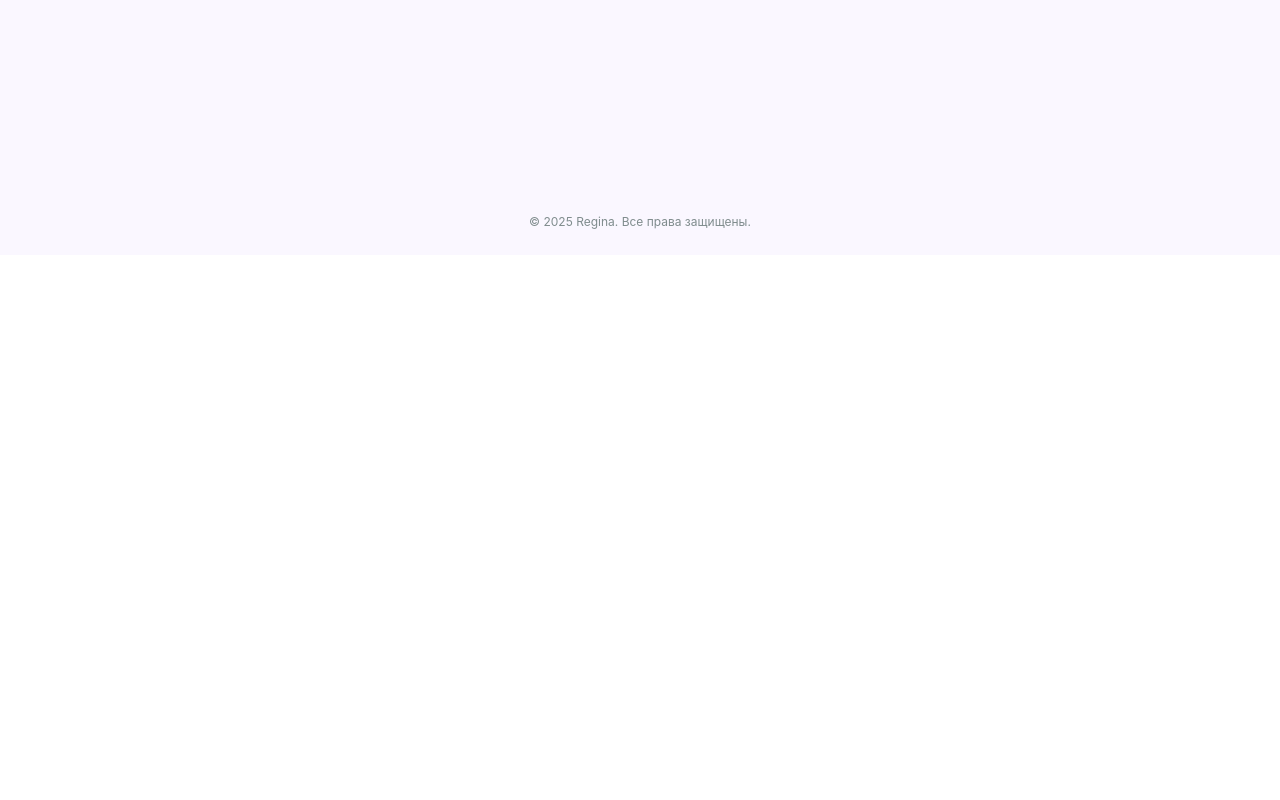
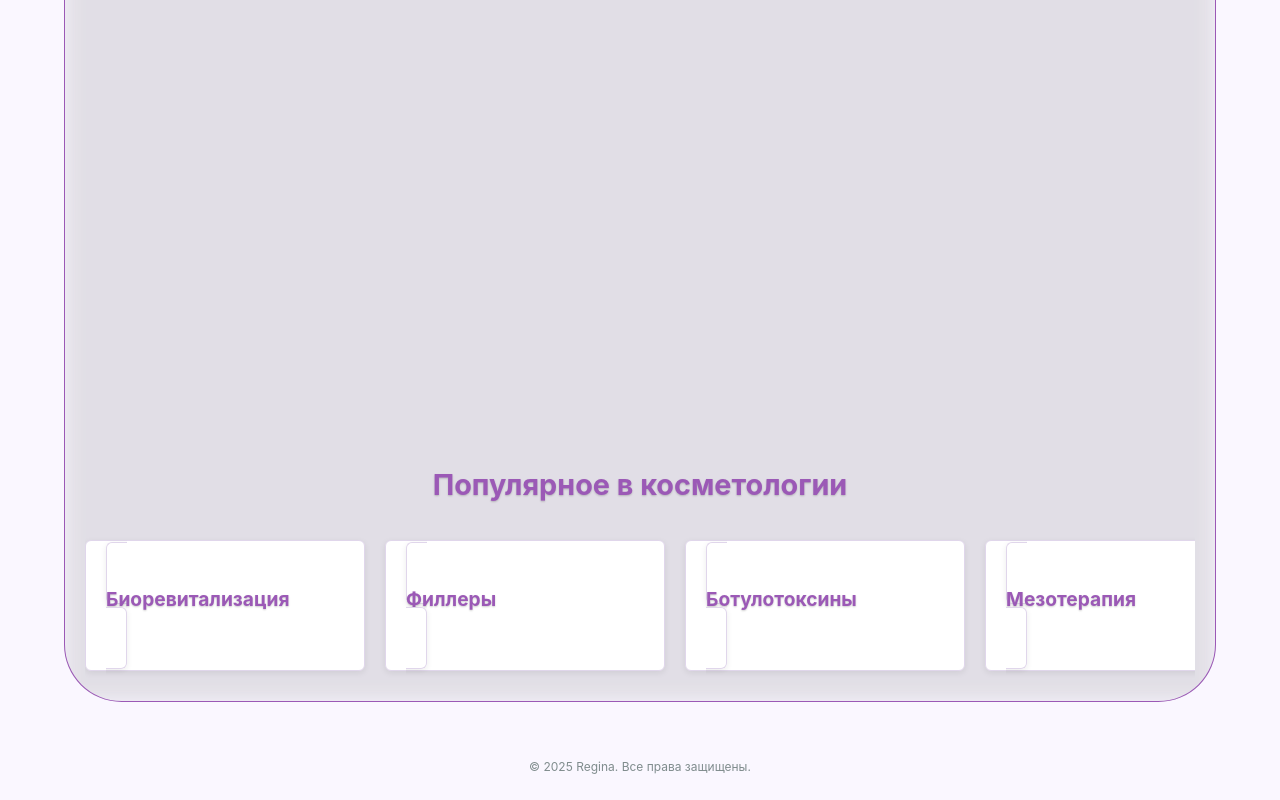
Before and after one commit to Dima19081988/Regina_site-new, a React app in the folder frontend/: page / in a window 1280 px wide. Shown: the part 545-1345 px from the top of the page. Before the commit the page ends 800 px from the top, so only its background shows below. Built offline with nearby package versions, Linux system fonts and the light colour scheme; the HTML template or start-up script is replaced by a standard one.

Commit message:
добалвен trendsSection

```diff
--- a/frontend/package.json
+++ b/frontend/package.json
@@ -12,6 +12,7 @@
     "format": "prettier --write ."
   },
   "dependencies": {
+    "framer-motion": "^12.23.24",
     "react": "^19.1.1",
     "react-dom": "^19.1.1",
     "react-router-dom": "^7.9.5"
--- a/frontend/src/App.tsx
+++ b/frontend/src/App.tsx
@@ -5,6 +5,7 @@ import Homepage from './pages/Homepage/Homepage';
 import AdminHomepage from './pages/Homepage/AdminHomePage';
 import LoginPage from './pages/Login/LoginPage';
 import PricePage from './pages/PriceList/public/PricePage';
+import TrendDetailPage from './components/TrendSection/TrendDetailPage';
 import AdminPricePage from './pages/PriceList/admin/AdminPricePage';
 import PortfolioPage from './pages/Portfolio/public/PortfolioPage';
 import PortfolioPageAdmin from './pages/Portfolio/admin/PortfolioPageAdmin';
@@ -40,8 +41,12 @@ function App() {
           <PublicLayout>
             <PricePage />
           </PublicLayout>
-        }
-        />
+        } />
+        <Route path="/trends/:slug" element={
+          <PublicLayout>
+            <TrendDetailPage />
+          </PublicLayout>
+        } />
         {/* Админка */}
         <Route path="/admin/login" element={<LoginPage />} />
         <Route element={<ProtectedRoute />}>
--- a/frontend/src/components/PriceList/PriceList.module.css
+++ b/frontend/src/components/PriceList/PriceList.module.css
@@ -27,6 +27,7 @@
 .pricelistTable {
   width: 100%;
   border-collapse: collapse;
+  color: var(--color-primary-dark);
   box-shadow: 0 2px 8px rgba(155, 89, 182, 0.08);
   border-radius: var(--radius-md);
   overflow: hidden;
@@ -36,7 +37,7 @@
 .pricelistTable th,
 .pricelistTable td {
   padding: var(--space-sm) var(--space-md);
-  text-align: left;
+  text-align: center;
   border-bottom: 1px solid var(--color-border);
 }
 
@@ -47,6 +48,7 @@
   font-size: var(--font-size-sm);
   text-transform: uppercase;
   letter-spacing: 0.5px;
+  text-align: center;
 }
 
 .pricelistTable tbody tr:last-child td {
@@ -64,20 +66,23 @@
   }
 
   .pricelistTable {
-    display: block;
     overflow-x: auto;
     white-space: nowrap;
     -webkit-overflow-scrolling: touch;
+    max-width: 100%;
+    table-layout: fixed;
   }
 
   .pricelistTable th,
   .pricelistTable td {
     padding: var(--space-sm);
-    min-width: 120px;
     font-size: var(--font-size-sm);
+    text-align: center;
+    word-wrap: break-word;;
   }
 
   .pricelistTable th {
     font-size: var(--font-size-xs);
+    text-align: center;
   }
 }
--- /dev/null
+++ b/frontend/src/components/TrendSection/TrendDetailPage.module.css
@@ -0,0 +1,30 @@
+.detail {
+  max-width: 700px;
+  margin: 0 auto;
+  padding: 20px;
+}
+
+.detail h1 {
+  color: var(--color-primary);
+  margin-bottom: 20px;
+  text-align: center;
+}
+
+.content {
+  line-height: 1.7;
+  margin-bottom: 30px;
+}
+
+.link {
+  display: inline-block;
+  color: var(--color-primary);
+  text-decoration: underline;
+  margin-top: 10px;
+}
+
+.backLink {
+  display: inline-block;
+  color: var(--color-primary);
+  text-decoration: none;
+  font-weight: 600;
+}
--- /dev/null
+++ b/frontend/src/components/TrendSection/TrendDetailPage.tsx
@@ -0,0 +1,27 @@
+import { useParams } from "react-router-dom";
+import { trends } from "../../data/Trends";
+import styles from './TrendDetailPage.module.css';
+
+export default function TrendDetailPage() {
+    const { slug } = useParams<{ slug: string }>();
+    const trend = trends.find(t => t.slug === slug);
+
+    if (!trend) {
+        return <div className={styles.notFound}>Тренд не найден</div>
+    }
+
+    return (
+        <div className={styles.details}>
+            <h1>{trend.title}</h1>
+            <div className={styles.content}>
+                <p>{trend.fullDescription}</p>
+                {trend.link && (
+                    <a href={trend.link} target="_blank" rel="noopener noreferrer" className={styles.link}>
+                        Подробнее на сайте производителя
+                    </a>
+                )}
+            </div>
+            <a href="/" className={styles.backLink}>Назад к трендам</a>
+        </div>
+    );
+}
--- /dev/null
+++ b/frontend/src/components/TrendSection/TrendsSection.module.css
@@ -0,0 +1,64 @@
+.trends {
+  margin-top: 40px;
+}
+
+.trends h2 {
+  text-align: center;
+  margin-bottom: 24px;
+  font-size: 1.8rem;
+  color: var(--color-primary);
+}
+
+.trendsGrid {
+  display: flex;
+  gap: 20px;
+  padding: 10px 0;
+  overflow-x: auto;
+  -webkit-overflow-scrolling: touch;
+  scroll-snap-type: x mandatory;
+  padding-bottom: 10px;
+}
+
+.trendCard {
+  scroll-snap-align: start;
+  flex: 0 0 auto; /* не растягиваться, не сжиматься */
+  width: 280px;
+  padding: 20px;
+  background: var(--color-white);
+  border: 1px solid var(--color-border);
+  border-radius: var(--radius-md);
+  text-decoration: none;
+  color: inherit;
+  transition: transform 0.2s, box-shadow 0.2s;
+  box-shadow: 0 2px 6px rgba(0,0,0,0.08);
+}
+
+.trendCard:hover {
+  transform: translateY(-4px);
+  box-shadow: 0 4px 12px rgba(0,0,0,0.12);
+}
+
+.trendCard h3 {
+  margin: 0 0 12px 0;
+  font-size: 1.2rem;
+  color: var(--color-primary);
+}
+
+.trendCard p {
+  margin: 0;
+  font-size: 0.95rem;
+  line-height: 1.5;
+}
+
+/* Мобильная версия: карточки друг под другом */
+@media (max-width: 768px) {
+  .trendsGrid {
+    flex-direction: column;
+    overflow-x: hidden; /* убираем горизонтальный скролл */
+  }
+
+  .trendCard {
+    width: 100%;
+    max-width: 100%;
+  }
+}
--- /dev/null
+++ b/frontend/src/components/TrendSection/TrendsSection.tsx
@@ -0,0 +1,34 @@
+import { Link } from "react-router-dom";
+import { trends } from "../../data/Trends";
+import { motion } from "framer-motion";
+import styles from './TrendsSection.module.css';
+
+export default function TrendsSection() {
+
+    return (
+        <section className={styles.trends}>
+            <h2>Популярное в косметологии</h2>
+            <div className={styles.trendsGrid}>
+                {trends.map((trend, index) => (
+                    <motion.div
+                        key={trend.id}
+                        initial={{ opacity: 0, y: 50 }}
+                        whileInView={{ opacity: 1, y: 0 }}
+                        viewport={{ once: true, margin: "-100px" }}
+                        transition={{
+                            delay: index * 0.1,
+                            duration: 0.5,
+                            ease: "easeOut"
+                        }}
+                        className={styles.trendCard}
+                    >
+                        <Link to={`/trends/${trend.slug}`} key={trend.id} className={styles.trendCard}>
+                            <h3>{trend.title}</h3>
+                            <p>{trend.shortDescription}</p>
+                        </Link>
+                    </motion.div>
+                ))}
+            </div>
+        </section>
+    );
+}
--- /dev/null
+++ b/frontend/src/data/Trends.ts
@@ -0,0 +1,42 @@
+export interface Trend {
+    id: string;
+    slug: string;
+    title: string;
+    shortDescription: string;
+    fullDescription: string;
+    link?: string;
+}
+
+export const trends: Trend[] = [
+    {
+        id: '1',
+        slug: 'biorevitalizatsia',
+        title: 'Биоревитализация',
+        shortDescription: '',
+        fullDescription: '',
+    },
+
+    {
+        id: '2',
+        slug: 'fillers',
+        title: 'Филлеры',
+        shortDescription: '',
+        fullDescription: '',
+    },
+
+    {
+        id: '3',
+        slug: 'botulotoksin',
+        title: 'Ботулотоксины',
+        shortDescription: '',
+        fullDescription: '',
+    },
+
+    {
+        id: '4',
+        slug: 'mesoterapia',
+        title: 'Мезотерапия',
+        shortDescription: '',
+        fullDescription: '',
+    }
+]
--- a/frontend/src/pages/Homepage/Homepage.module.css
+++ b/frontend/src/pages/Homepage/Homepage.module.css
@@ -1,8 +1,13 @@
 .container {
-  max-width: 1000px;
+  width: 100%;
   margin: 0 auto;
   padding: 20px;
   font-family: -apple-system, BlinkMacSystemFont, 'Segoe UI', sans-serif;
+  color: var(--color-text);
+  text-shadow: 0 1px 2px rgba(0,0,0,0.2);
+  border: 1px solid var(--color-primary);
+  border-radius: 5%;
+  backdrop-filter: blur(10px) brightness(90%);
 }
 
 .header {
@@ -42,15 +47,33 @@
 .nav a:hover,
 .nav .adminLink:hover {
   background: #3498db;
-  color: white;
+  /* color: white; */
 }
 
 .hero {
+  position: relative;
   text-align: center;
+  min-height: 100vh;
   margin-top: 50px;
   padding: 30px;
-  background: #f8f9fa;
   border-radius: 12px;
+  backdrop-filter: blur(10px) brightness(90%);
+}
+
+.hero::before {
+  content: '';
+  position: absolute;
+  top: 0;
+  left: 0;
+  width: 100%;
+  height: 100%;
+  background-image: url('');
+  background-size: cover;
+  background-repeat: no-repeat;
+  opacity: 0.8;
+  pointer-events: none;
+  z-index: -1;
+  border-radius: 12%;
 }
 
 .hero h2 {
@@ -65,33 +88,3 @@
   max-width: 600px;
   margin: 0 auto;
 }
-
-.logoutButton {
-  background: #e74c3c;
-  color: white;
-  border: none;
-  padding: 8px 16px;
-  border-radius: 6px;
-  cursor: pointer;
-  font-weight: 600;
-}
-
-.logoutButton:hover {
-  background: #c0392b;
-}
-
-.stats {
-  display: grid;
-  grid-template-columns: repeat(auto-fit, minmax(200px, 1fr));
-  gap: 16px;
-  margin-top: 32px;
-  padding: 20px;
-  background: #f8f9fa;
-  border-radius: 12px;
-}
-
-.stats div {
-  font-size: 1.1rem;
-  color: #2c3e50;
-  font-weight: 600;
-}
--- a/frontend/src/pages/Homepage/Homepage.tsx
+++ b/frontend/src/pages/Homepage/Homepage.tsx
@@ -1,4 +1,5 @@
 import styles from './Homepage.module.css';
+import TrendsSection from '../../components/TrendSection/TrendsSection';
 
 export default function Homepage() {
     return (
@@ -7,6 +8,7 @@ export default function Homepage() {
                 <h2>Добро пожаловать!</h2>
                 <p>Профессиональный уход за кожей и инъекционные методики в Москве.</p>
             </section>
+            <TrendsSection />
         </div>
     );
 }
--- a/frontend/src/styles/globals.css
+++ b/frontend/src/styles/globals.css
@@ -23,7 +23,7 @@
 
   /* Акценты по контексту */
   --color-accent-public:  #9b59b6;   /* основной сиреневый */
-  --color-accent-admin:   #af7ac5;   /* светлее для лучшей видимости на тёмном фоне */
+  --color-accent-admin:   #9e7fac;   /* светлее для лучшей видимости на тёмном фоне */
 
 
 
```
Also changed, not shown: 2 other files (tests, documents, lock files or other folders).
